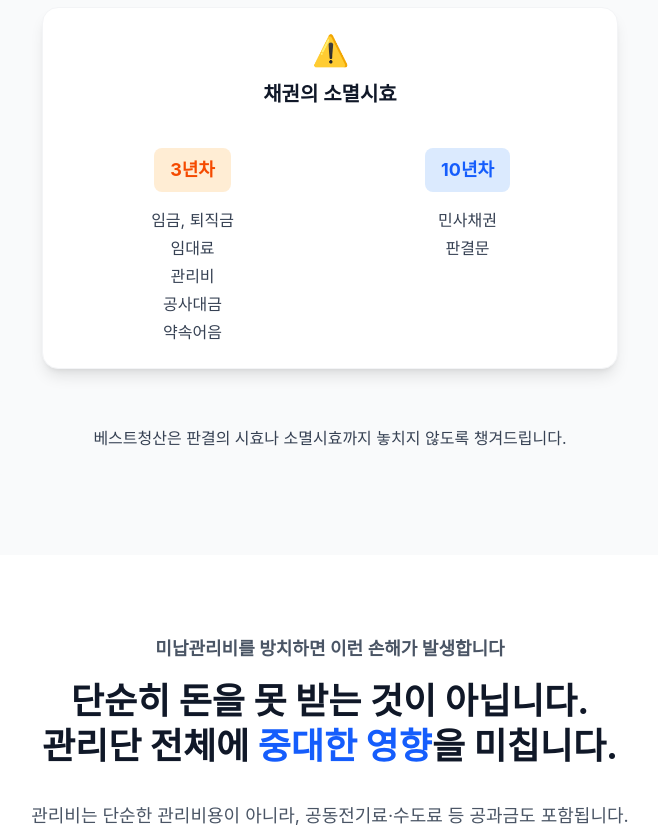
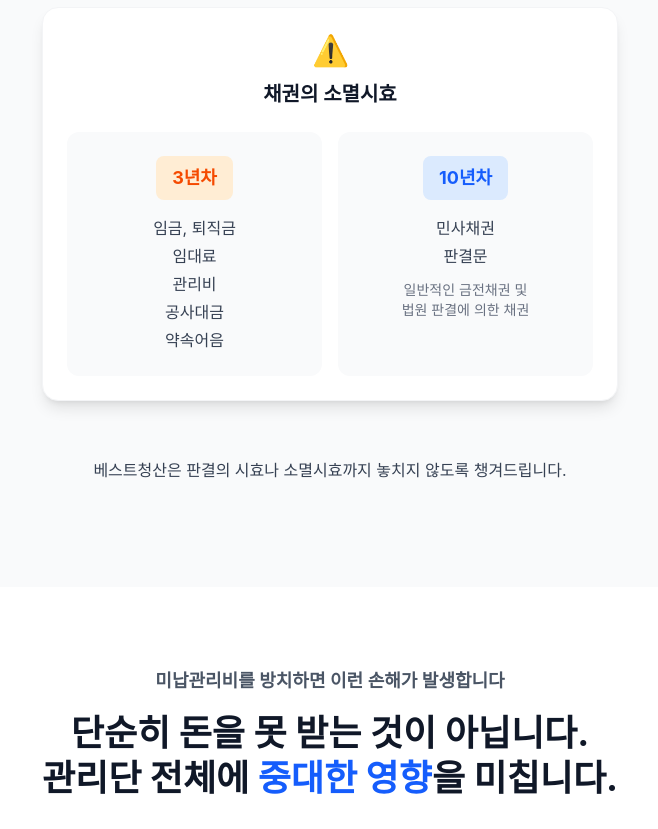
Before and after one commit to bestchungsan/bestCS, a Next.js app: page / in a window 1280 px wide. Shown: the part 1620-2449 px from the top of the page, without its empty margins (310-968 px from the left). Built offline with nearby package versions, Linux system fonts and the light colour scheme; a web font is replaced by a local one.

Commit message:
add card

```diff
--- a/src/app/page.tsx
+++ b/src/app/page.tsx
@@ -367,16 +367,16 @@ export default function Home() {
                 : "opacity-0 translate-y-10"
             }`}
           >
-            <div className="flex flex-col items-center mb-10">
+            <div className="flex flex-col items-center mb-6">
               <span className="text-3xl mb-3">⚠️</span>
               <h4 className="text-xl font-bold text-gray-900">
                 채권의 소멸시효
               </h4>
             </div>
 
-            <div className="grid grid-cols-2 gap-6">
-              {/* 3년차 */}
-              <div className="text-center">
+            <div className="grid grid-cols-2 gap-4">
+              {/* 3년차 카드 */}
+              <div className="bg-gray-50 rounded-xl px-4 py-6 text-center">
                 <div className="inline-flex items-center justify-center bg-orange-100 rounded-lg px-4 py-2 mb-4">
                   <span className="text-orange-600 text-lg font-bold">
                     3년차
@@ -391,8 +391,8 @@ export default function Home() {
                 </div>
               </div>
 
-              {/* 10년차 */}
-              <div className="text-center">
+              {/* 10년차 카드 */}
+              <div className="bg-gray-50 rounded-xl px-4 py-6 text-center">
                 <div className="inline-flex items-center justify-center bg-blue-100 rounded-lg px-4 py-2 mb-4">
                   <span className="text-blue-600 text-lg font-bold">
                     10년차
@@ -401,6 +401,10 @@ export default function Home() {
                 <div className="space-y-1 text-gray-700 text-md">
                   <p>민사채권</p>
                   <p>판결문</p>
+                  <p className="text-sm text-gray-500 mt-3">
+                    일반적인 금전채권 및<br />
+                    법원 판결에 의한 채권
+                  </p>
                 </div>
               </div>
             </div>
```
